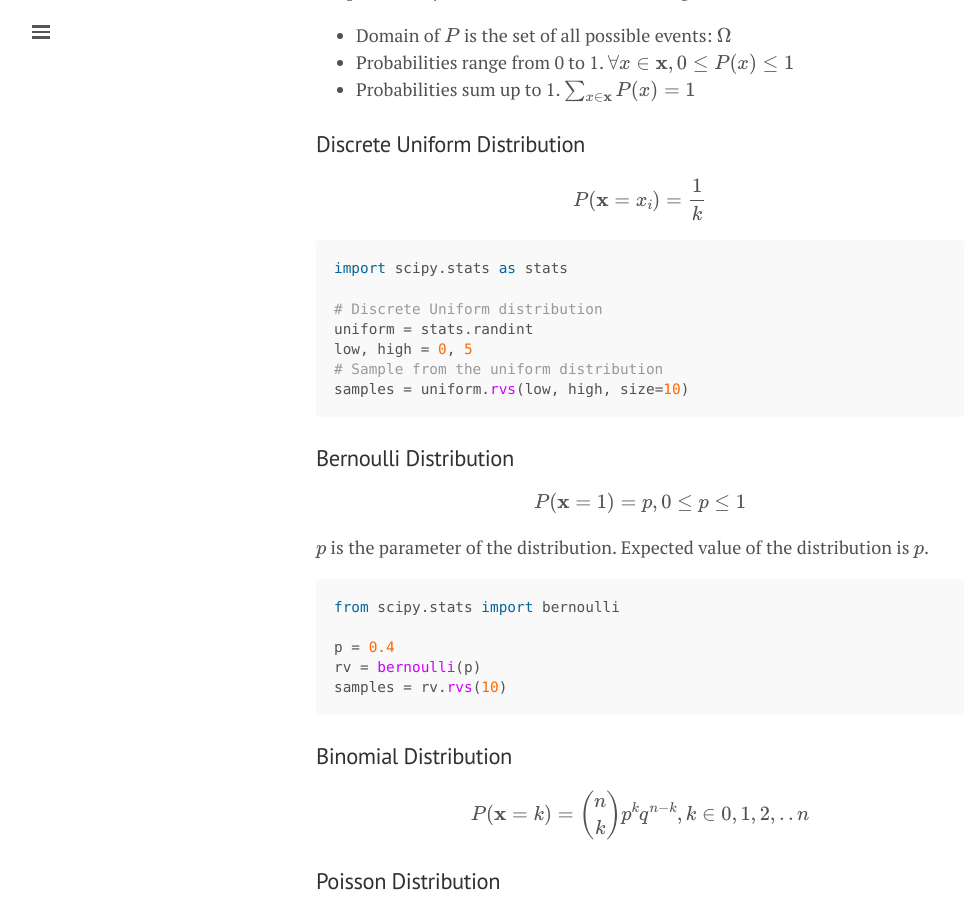
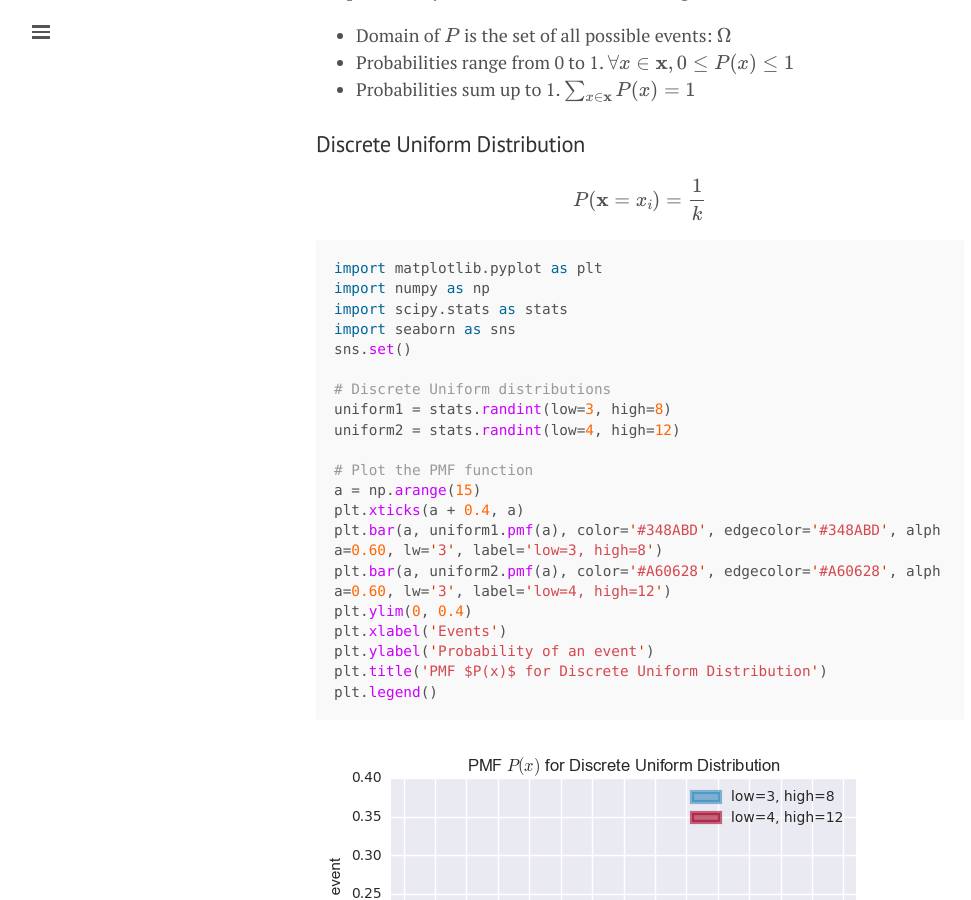
Before and after one commit to hardikp/hardikp.github.io, a Jekyll site: the page built from random/probability.md, in a window 1280 px wide and 900 px high, scrolled down 831 px. Shown: the whole window, without its empty margins (0-971 px from the left). Built offline with Jekyll 4.4.1, drawn with Linux system fonts in a browser that asks for light colours; formulas are drawn with MathJax 3.

Commit message:
Probability

````diff
--- a/random/probability.md
+++ b/random/probability.md
@@ -19,14 +19,28 @@
 $$P(\mathbf{x}=x_i) = \frac{1}{k}$$
 
 ```python
+import matplotlib.pyplot as plt
+import numpy as np
 import scipy.stats as stats
+import seaborn as sns
+sns.set()
 
-# Discrete Uniform distribution
-uniform = stats.randint
-low, high = 0, 5
-# Sample from the uniform distribution
-samples = uniform.rvs(low, high, size=10)
+# Discrete Uniform distributions
+uniform1 = stats.randint(low=3, high=8)
+uniform2 = stats.randint(low=4, high=12)
+
+# Plot the PMF function
+a = np.arange(15)
+plt.xticks(a + 0.4, a)
+plt.bar(a, uniform1.pmf(a), color='#348ABD', edgecolor='#348ABD', alpha=0.60, lw='3', label='low=3, high=8')
+plt.bar(a, uniform2.pmf(a), color='#A60628', edgecolor='#A60628', alpha=0.60, lw='3', label='low=4, high=12')
+plt.ylim(0, 0.4)
+plt.xlabel('Events')
+plt.ylabel('Probability of an event')
+plt.title('PMF $P(x)$ for Discrete Uniform Distribution')
+plt.legend()
 ```
+<img src="/assets/probability/discrete_uniform_pmf.png">
 
 ### Bernoulli Distribution
 
````
Also changed, not shown: assets/probability/discrete_uniform_pmf.png (added).
